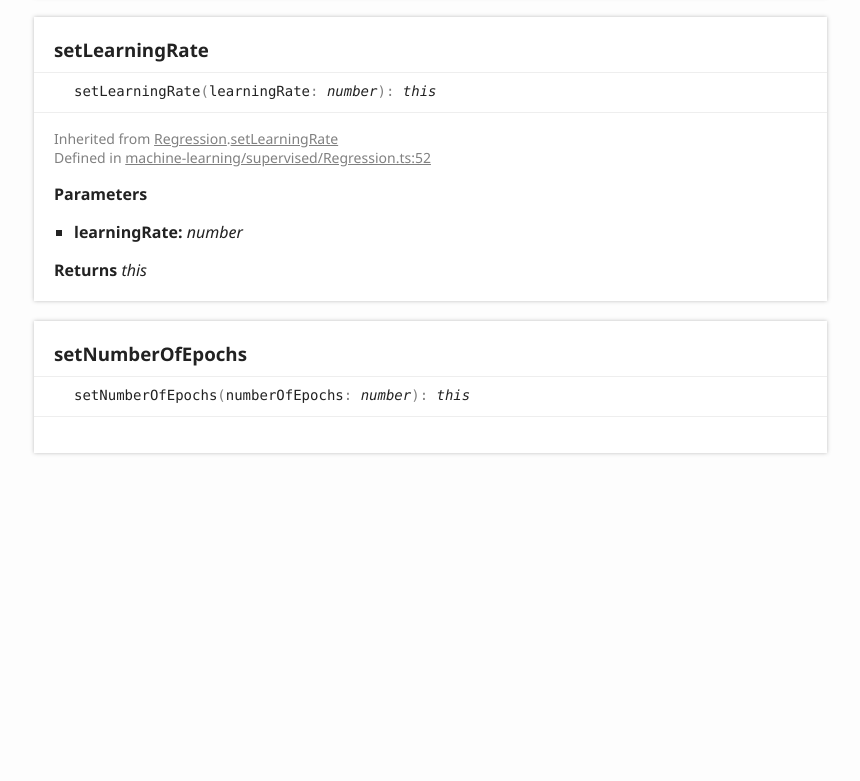
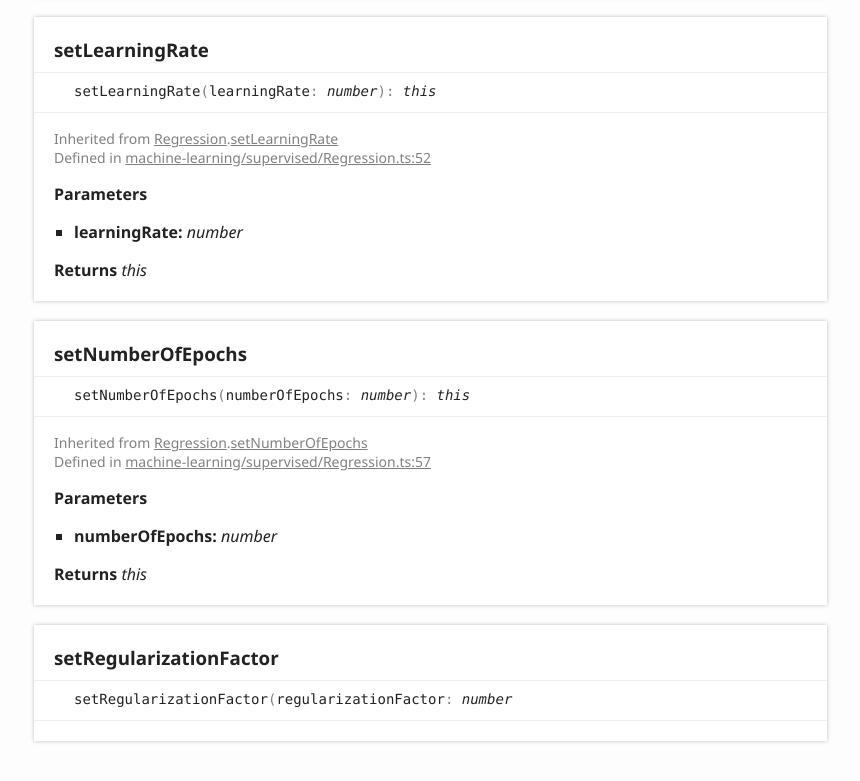
Before and after one commit to lankpro/AI-Machine-Learning, a plain HTML site: page docs/classes/_machine_learning_supervised_logisticregression_.logisticregression.html in a window 1280 px wide. Shown: the part 3632-4413 px from the top of the page, without its empty margins (6-866 px from the left). Before the commit the page ends 4285 px from the top, so only its background shows below. Drawn offline with Linux system fonts and the light colour scheme.

```diff
--- a/docs/classes/_machine_learning_supervised_logisticregression_.logisticregression.html
+++ b/docs/classes/_machine_learning_supervised_logisticregression_.logisticregression.html
@@ -370,3 +370,23 @@
 					<ul class="tsd-descriptions">
 						<li class="tsd-description">
 							<aside class="tsd-sources">
+								<p>Inherited from <a href="_machine_learning_supervised_regression_.regression.html">Regression</a>.<a href="_machine_learning_supervised_regression_.regression.html#setnumberofepochs">setNumberOfEpochs</a></p>
+								<ul>
+									<li>Defined in <a href="https://github.com/erikgerrits/machine-learning/blob/2a242bc/src/lib/machine-learning/supervised/Regression.ts#L57">machine-learning/supervised/Regression.ts:57</a></li>
+								</ul>
+							</aside>
+							<h4 class="tsd-parameters-title">Parameters</h4>
+							<ul class="tsd-parameters">
+								<li>
+									<h5>numberOfEpochs: <span class="tsd-signature-type">number</span></h5>
+								</li>
+							</ul>
+							<h4 class="tsd-returns-title">Returns <span class="tsd-signature-type">this</span></h4>
+						</li>
+					</ul>
+				</section>
+				<section class="tsd-panel tsd-member tsd-kind-method tsd-parent-kind-class tsd-is-inherited">
+					<a name="setregularizationfactor" class="tsd-anchor"></a>
+					<h3>set<wbr>Regularization<wbr>Factor</h3>
+					<ul class="tsd-signatures tsd-kind-method tsd-parent-kind-class tsd-is-inherited">
+						<li class="tsd-signature tsd-kind-icon">set<wbr>Regularization<wbr>Factor<span class="tsd-signature-symbol">(</span>regularizationFactor<span class="tsd-signature-symbol">: </span><span class="tsd-signature-type">number</span><span class="tsd-signature-symbol"
```
